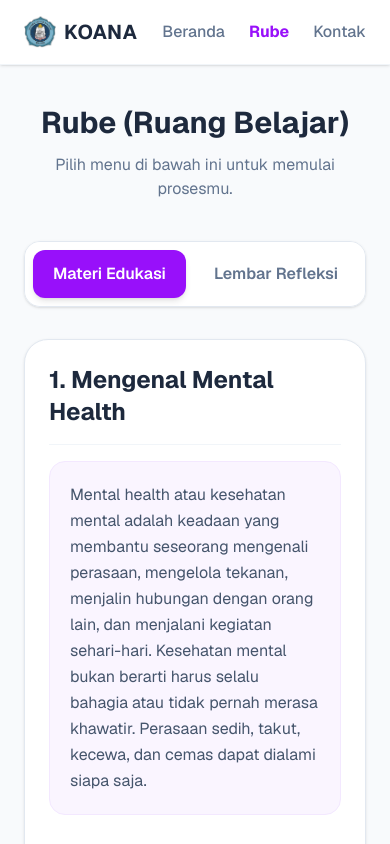
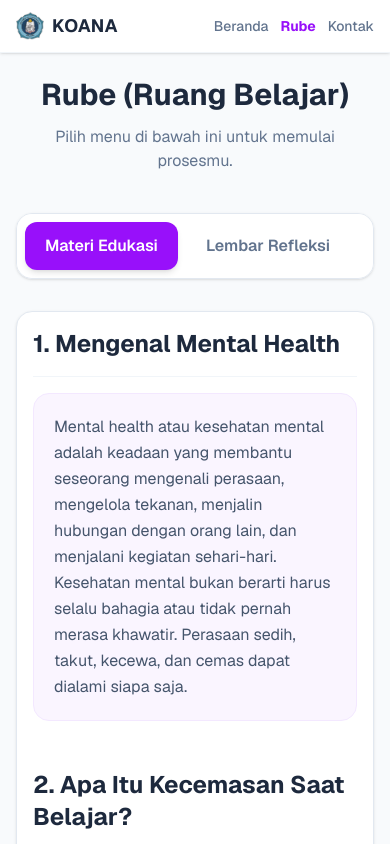
Before and after one commit to Lizaayuu/koana-web, a Next.js app: page / in a window 390 px wide. Both pictures are taken after a click on the button "Rube". Shown: the top 844 px of the page. Built offline with nearby package versions, Linux system fonts and the light colour scheme.

Commit message:
Perbaikan margin dan padding agar lega di HP

```diff
--- a/app/page.tsx
+++ b/app/page.tsx
@@ -14,18 +14,19 @@ export default function KoanaPortal() {
   return (
     <div className="min-h-screen bg-slate-50 text-slate-800 font-sans selection:bg-pink-200 pb-20">
 
-      {/* NAVIGATION BAR */}
-      <nav className="bg-white shadow-sm border-b border-slate-100 px-6 py-4 flex justify-between items-center sticky top-0 z-50">
+{/* NAVIGATION BAR */}
+      <nav className="bg-white shadow-sm border-b border-slate-100 px-4 md:px-6 py-3 md:py-4 flex justify-between items-center sticky top-0 z-50">
         <div className="flex items-center gap-2 cursor-pointer" onClick={() => setActivePage('beranda')}>
-          {/* KODE BARU */}
           <img
               src="/logo-unikama.png"
               alt="Logo UNIKAMA"
-              className="w-8 h-8 object-contain"
+              className="w-7 h-7 md:w-8 md:h-8 object-contain"
           />
-          <span className="text-xl font-bold text-slate-800 tracking-wide">KOANA</span>
+          <span className="text-lg md:text-xl font-bold text-slate-800 tracking-wide">KOANA</span>
         </div>
-        <div className="flex gap-6 md:gap-8 font-medium text-slate-500">
+
+        {/* Jarak antar menu diperkecil di HP (gap-3), teks juga dikecilkan (text-sm) */}
+        <div className="flex gap-3 md:gap-8 font-medium text-slate-500 text-sm md:text-base">
           <button
             onClick={() => setActivePage('beranda')}
             className={`hover:text-purple-600 transition-colors ${activePage === 'beranda' && 'text-purple-600 font-bold'}`}
@@ -93,7 +94,7 @@ export default function KoanaPortal() {
 
       {/* ---------------- TAMPILAN 2: RUANG BELAJAR (RUBE) ---------------- */}
       {activePage === 'rube' && (
-        <main className="max-w-5xl mx-auto px-6 pt-10 animate-in fade-in duration-500">
+        <main className="max-w-5xl mx-auto px-4 md:px-6 pt-6 md:pt-10 animate-in fade-in duration-500">
           <div className="text-center mb-10">
             <h2 className="text-3xl font-bold text-slate-800 mb-3">Rube (Ruang Belajar)</h2>
             <p className="text-slate-500">Pilih menu di bawah ini untuk memulai prosesmu.</p>
@@ -125,7 +126,7 @@ export default function KoanaPortal() {
             </button>
           </div>
 
-          <div className="bg-white rounded-3xl shadow-sm border border-slate-200 p-6 md:p-10 transition-all duration-300">
+          <div className="bg-white rounded-2xl md:rounded-3xl shadow-sm border border-slate-200 p-4 sm:p-6 md:p-10 transition-all duration-300">
             {/* Memanggil Komponen yang sudah kita pisahkan */}
             {activeTab === 'materi' && <Materi />}
             {activeTab === 'refleksi' && <FormRefleksi />}
```
